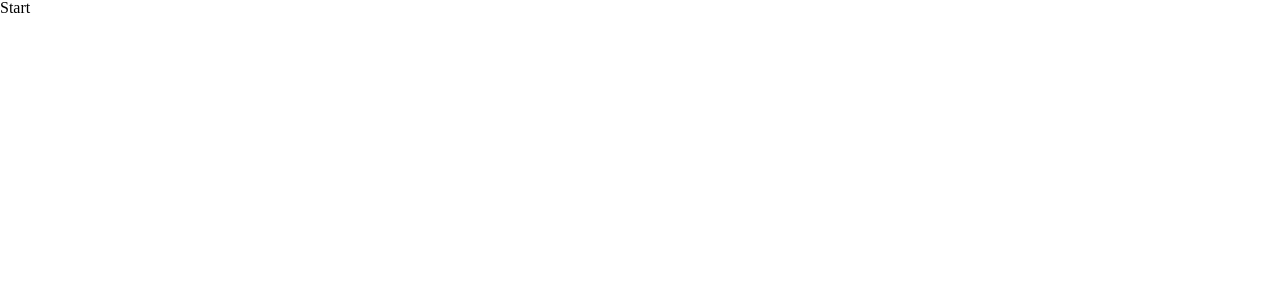
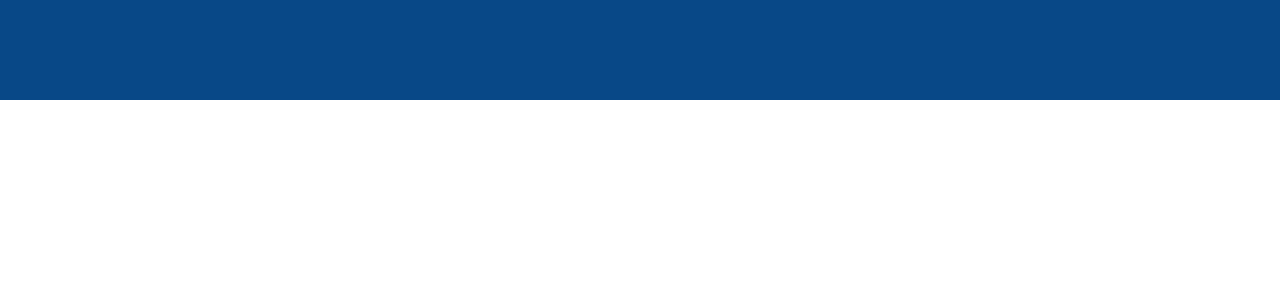
Before and after one commit to savawebdev/tvmi, a React (Create React App) app: page / in a window 1280 px wide. Shown: the top 300 px of the page. Built offline with nearby package versions, Linux system fonts and the light colour scheme.

Commit message:
Added styled-components package

```diff
--- a/package.json
+++ b/package.json
@@ -9,6 +9,7 @@
     "react": "^18.1.0",
     "react-dom": "^18.1.0",
     "react-scripts": "5.0.1",
+    "styled-components": "^5.3.5",
     "web-vitals": "^2.1.4"
   },
   "scripts": {
--- a/src/App.js
+++ b/src/App.js
@@ -1,5 +1,13 @@
+import Header from "./components/Header/Header";
+import GlobalStyle from "./GlobalStyle";
+
 const App = () => {
-  return <div>Start</div>;
+  return (
+    <>
+      <GlobalStyle />
+      <Header />
+    </>
+  );
 };
 
 export default App;
--- /dev/null
+++ b/src/GlobalStyle.js
@@ -0,0 +1,10 @@
+import { createGlobalStyle } from "styled-components";
+
+const GlobalStyle = createGlobalStyle`
+  :root {
+    --clr-blue: #084887;
+    --clr-white: #F7F5FB;
+  }
+`;
+
+export default GlobalStyle;
--- /dev/null
+++ b/src/components/Header/Header.js
@@ -0,0 +1,8 @@
+import styled from "styled-components";
+
+const Header = styled.header`
+  background-color: #084887;
+  height: 100px;
+`;
+
+export default Header;
```
Also changed, not shown: 1 other file (tests, documents, lock files or other folders).
